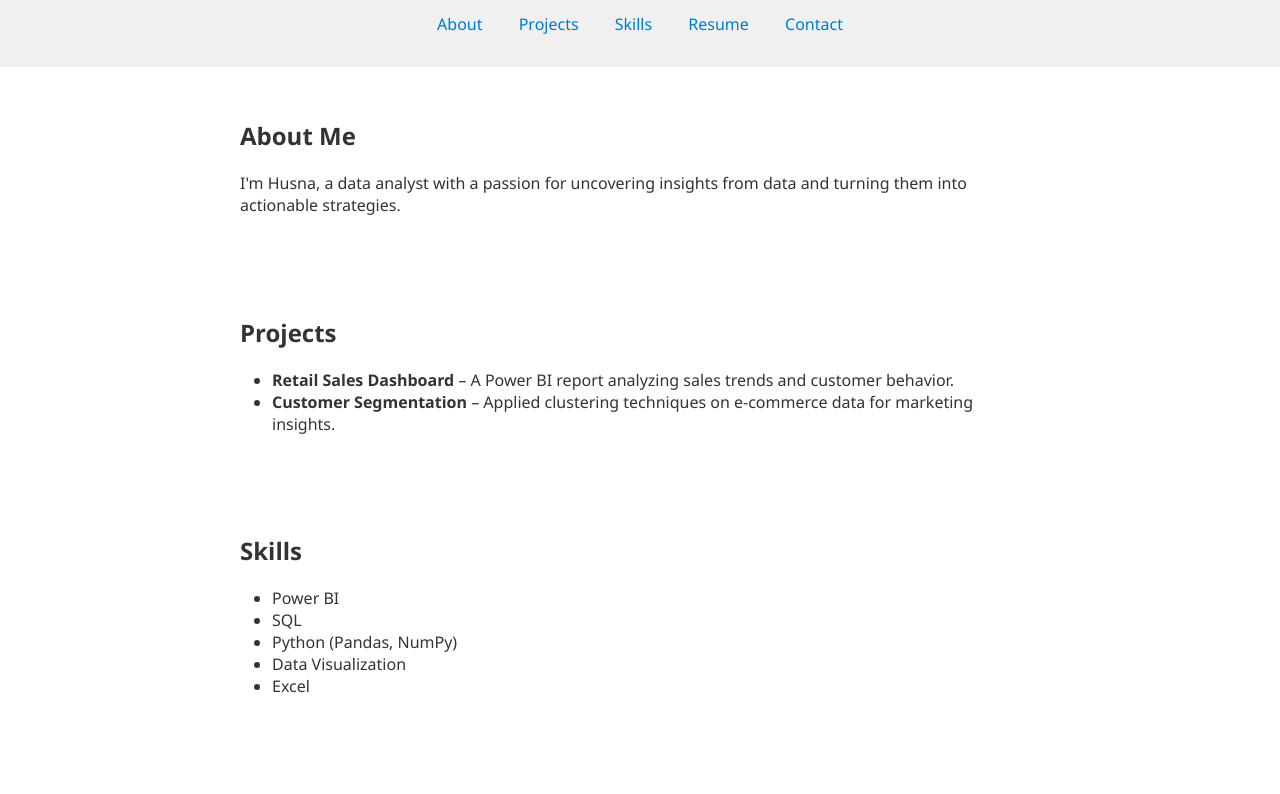
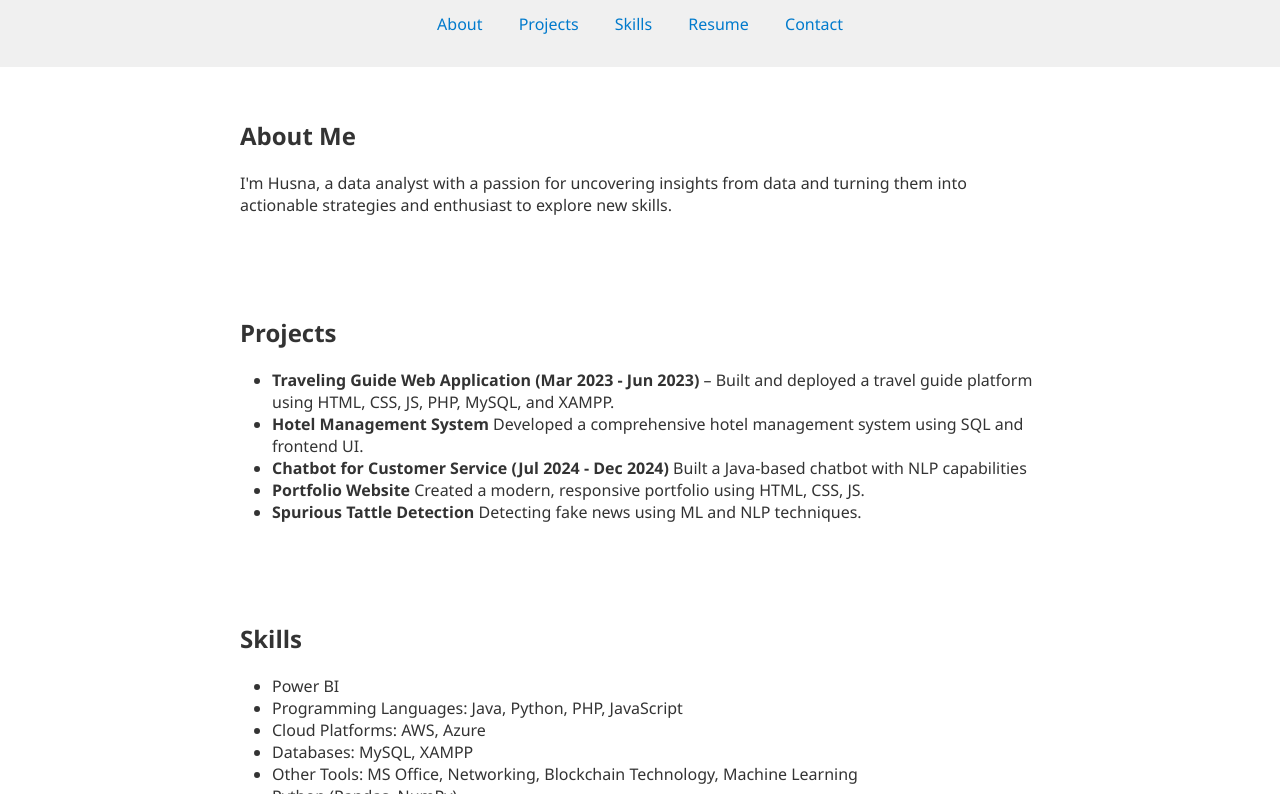
Before and after one commit to Husnaanjum05/Portfolio-website, a plain HTML site: page index.html in a window 1280 px wide. Shown: the part 143-937 px from the top of the page. Drawn offline with Linux system fonts and the light colour scheme; a script that the page names is missing.

Commit message:
index.html

```diff
--- a/index.html
+++ b/index.html
@@ -21,14 +21,17 @@
 
   <section id="about">
     <h2>About Me</h2>
-    <p>I'm Husna, a data analyst with a passion for uncovering insights from data and turning them into actionable strategies.</p>
+    <p>I'm Husna, a data analyst with a passion for uncovering insights from data and turning them into actionable strategies and enthusiast to explore new skills.</p>
   </section>
 
   <section id="projects">
     <h2>Projects</h2>
     <ul>
-      <li><strong>Retail Sales Dashboard</strong> – A Power BI report analyzing sales trends and customer behavior.</li>
-      <li><strong>Customer Segmentation</strong> – Applied clustering techniques on e-commerce data for marketing insights.</li>
+      <li><strong> Traveling Guide Web Application (Mar 2023 - Jun 2023)</strong> – Built and deployed a travel guide platform using HTML, CSS, JS, PHP, MySQL, and XAMPP.</li>
+      <li><strong> Hotel Management System</strong>  Developed a comprehensive hotel management system using SQL and frontend UI.</li>
+      <li><strong> Chatbot for Customer Service (Jul 2024 - Dec 2024)</strong>  Built a Java-based chatbot with NLP capabilities</li>
+      <li><strong>Portfolio Website</strong> Created a modern, responsive portfolio using HTML, CSS, JS.</li>
+       <li><strong> Spurious Tattle Detection </strong> Detecting fake news using ML and NLP techniques.</li>
     </ul>
   </section>
 
@@ -36,10 +39,12 @@
     <h2>Skills</h2>
     <ul>
       <li>Power BI</li>
-      <li>SQL</li>
+      <li> Programming Languages: Java, Python, PHP, JavaScript</li>
+      <li>Cloud Platforms: AWS, Azure</li>
+      <li>Databases: MySQL, XAMPP</li>
+      <li> Other Tools: MS Office, Networking, Blockchain Technology, Machine Learning</li>
       <li>Python (Pandas, NumPy)</li>
       <li>Data Visualization</li>
-      <li>Excel</li>
     </ul>
   </section>
 
```
